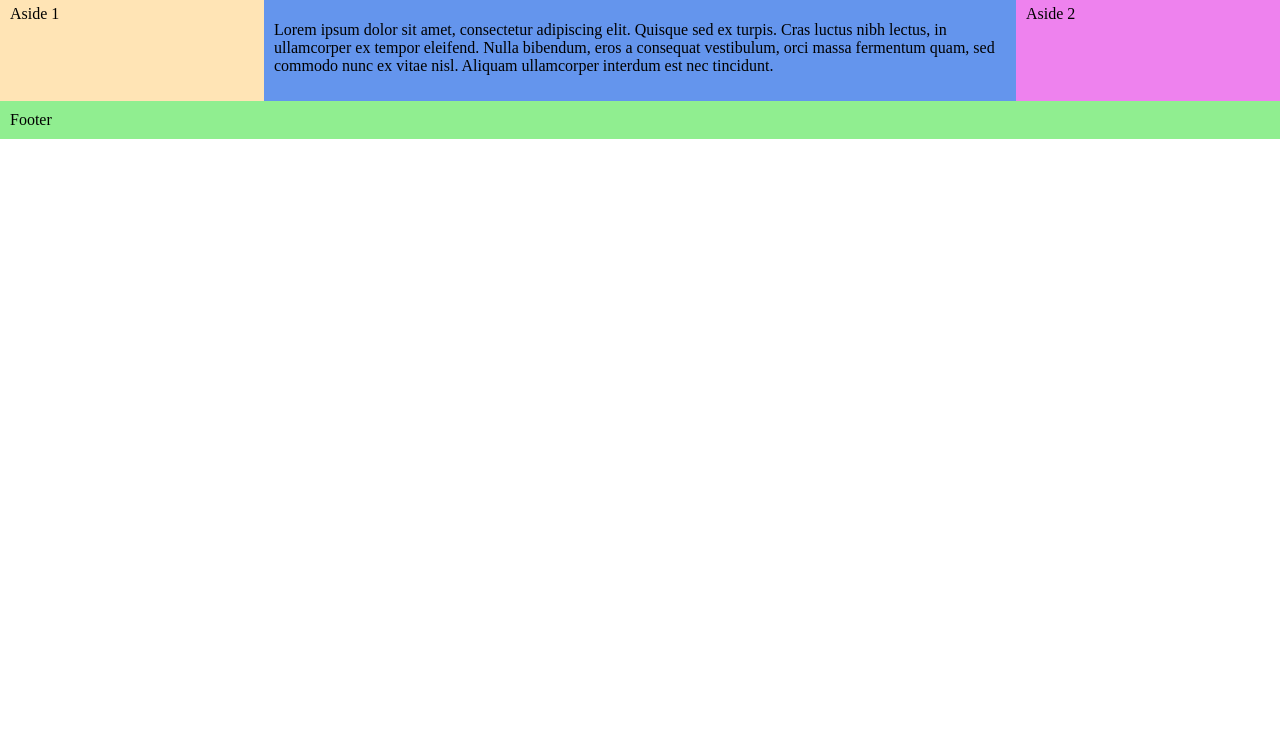
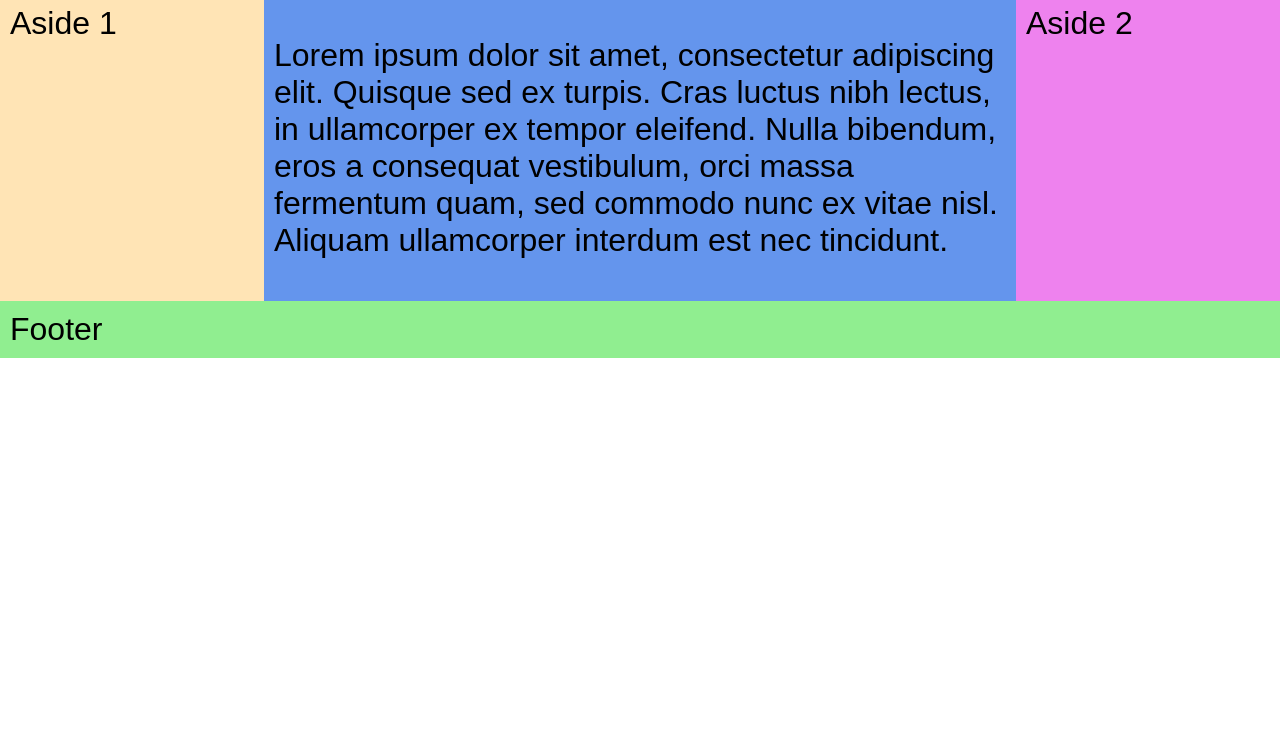
Before and after one commit to fuadhaider/looksbe_beta, a plain HTML site: page index.html in a window 1280 px wide. Shown: the part 62-800 px from the top of the page. Drawn offline with Linux system fonts and the light colour scheme.

Commit message:
nav again

```diff
--- a/style/scss/style.scss
+++ b/style/scss/style.scss
@@ -2,7 +2,7 @@
 
 body {
   margin: 0;
-  // font: $body-font;
+  font: $body-font;
 }
 
 .flex-container {
```
Also changed, not shown: style/css/style.css, 1 other file.
